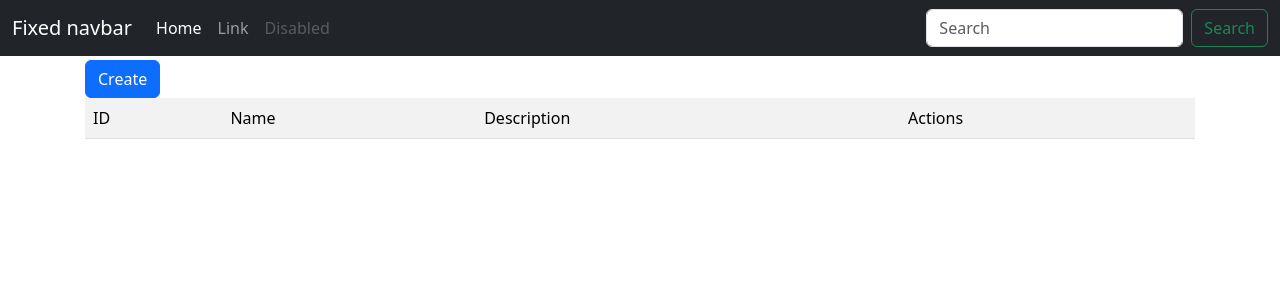
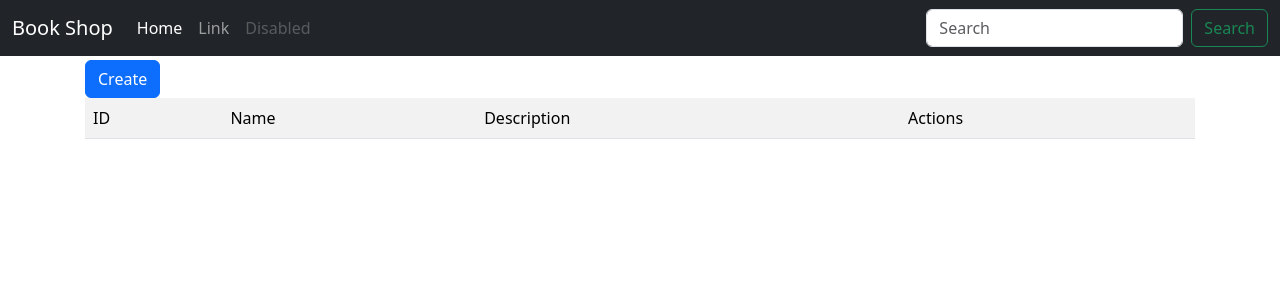
Before and after one commit to bfg67/home_developments, a Django app: page /book_shop/currency/ in a window 1280 px wide. Shown: the top 300 px of the page. Run offline with Django 4.2, Linux system fonts and the light colour scheme; data that the repository does not hold is empty; some libraries are stand-ins or nearby versions.

Commit message:
update base.html

```diff
--- a/src/templates/base.html
+++ b/src/templates/base.html
@@ -19,7 +19,7 @@
   <!-- Fixed navbar -->
   <nav class="navbar navbar-expand-md navbar-dark fixed-top bg-dark">
     <div class="container-fluid">
-      <a class="navbar-brand" href="#">Fixed navbar</a>
+      <a class="navbar-brand" href="#">Book Shop</a>
       <button class="navbar-toggler" type="button" data-bs-toggle="collapse" data-bs-target="#navbarCollapse" aria-controls="navbarCollapse" aria-expanded="false" aria-label="Toggle navigation">
         <span class="navbar-toggler-icon"></span>
       </button>
```
